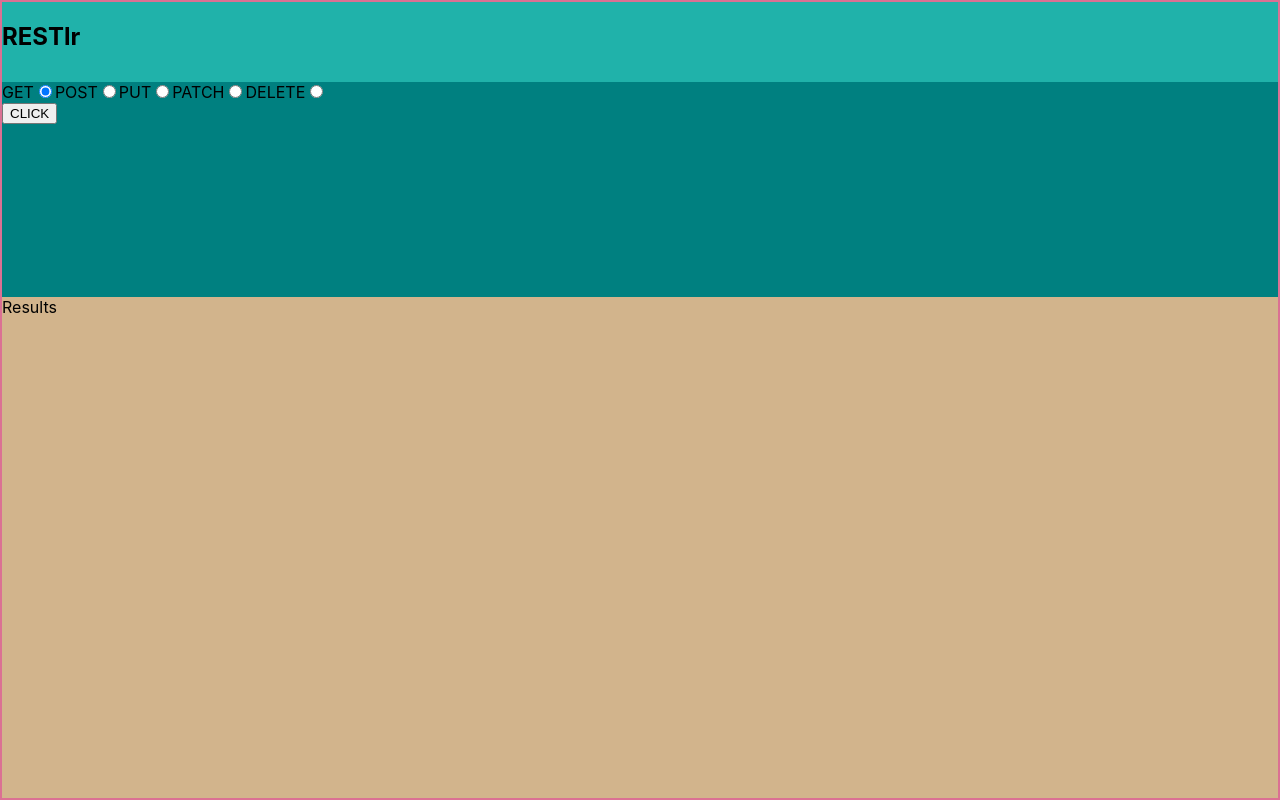
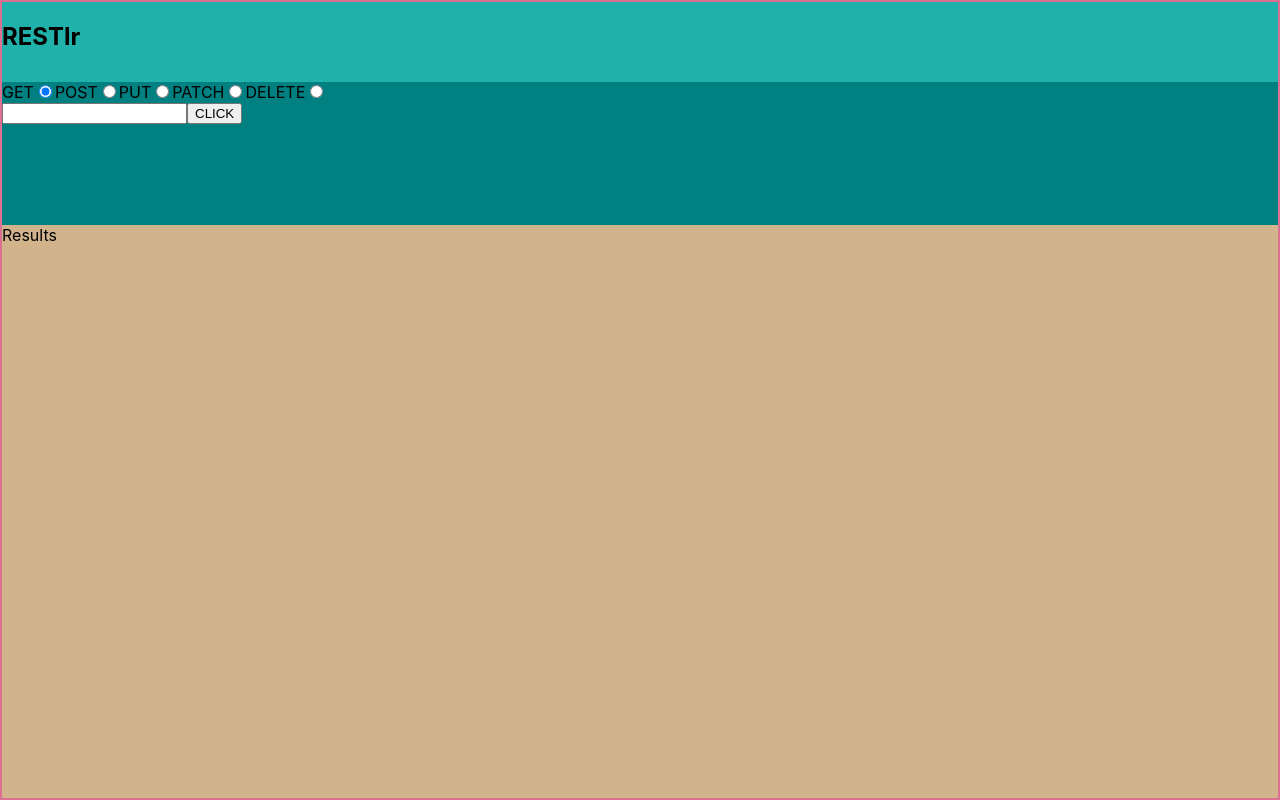
Before and after one commit to devon-wolf/RESTlr-ts, a React (Create React App) app: page / in a window 1280 px wide. Built offline with nearby package versions, Linux system fonts and the light colour scheme.

Commit message:
Add request form hook with placeholder console log

```diff
--- a/src/components/controls/SearchBox.tsx
+++ b/src/components/controls/SearchBox.tsx
@@ -1,14 +1,15 @@
-import React, { FormEvent } from 'react';
+import React, { ChangeEvent } from 'react';
 import './SearchBox.css';
 import RadioGroup from './RadioGroup';
 import useRadio from '../../hooks/useRadio';
+import useRequestForm from '../../hooks/useRequestForm';
 
 const SearchBox = () => {
     const { selectedRadio, handleRadioChange } = useRadio();
+    const { address, setAddress, handleFormSubmit } = useRequestForm();
 
-    const handleFormSubmit = (e: FormEvent) => {
-        e.preventDefault();
-        console.log(selectedRadio);
+    const handleInput = (e: ChangeEvent<HTMLInputElement>) => {
+        setAddress(e.target.value);
     }
 
     return (
@@ -26,6 +27,8 @@ const SearchBox = () => {
                     handleRadioChange={handleRadioChange}
                     selectedRadio={selectedRadio}
                 />
+
+                <input value={address} onInput={handleInput}/>
                 <button>CLICK</button>
             </form>
         </div>
--- /dev/null
+++ b/src/hooks/useRequestForm.ts
@@ -0,0 +1,16 @@
+import { FormEvent, useState } from 'react';
+
+const useRequestForm = () => {
+    const [address, setAddress] = useState('');
+
+    const handleFormSubmit = (e: FormEvent) => {
+        e.preventDefault();
+        // do stuff
+        console.log(address);
+        setAddress('');
+    };
+
+    return { address, setAddress, handleFormSubmit };
+};
+
+export default useRequestForm;
--- a/src/pages/MainPage.css
+++ b/src/pages/MainPage.css
@@ -1,5 +1,5 @@
 .MainPage {
     background-color: blueviolet;
     display: grid;
-    grid-template-rows: 30% 70%; /* Search form and results display */
+    grid-template-rows: 20% 80%; /* Search form and results display */
 }
```
